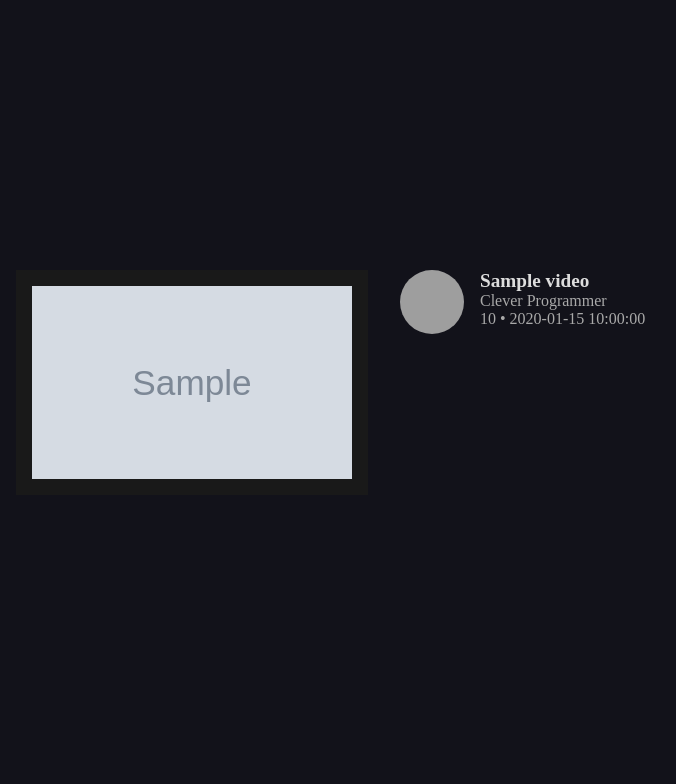
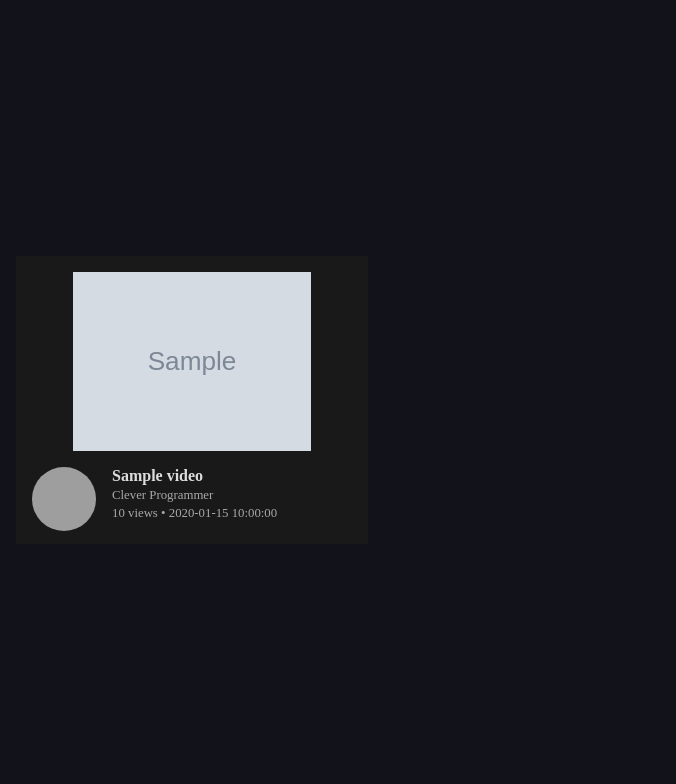
Before and after one commit to Enklior/Api-YouTube-App, a Flask app: page / in a window 1280 px wide. Shown: the top 784 px of the page, without its empty margins (56-732 px from the left). Run offline with Flask 2, Linux system fonts and the light colour scheme; grey boxes marked "Sample" are stand-in pictures; a database or web service that is not in the repository returns one stand-in record (values such as "Sample title"); data that the repository does not hold is empty; grey boxes are pictures that could not be loaded.

Commit message:
Convert YouTube thumbnails into card components

```diff
--- a/main.py
+++ b/main.py
@@ -33,4 +33,12 @@ def index():
   return render_template('index.html',
                         videos=videos)
 
+@app.template_filter()
+def view_format(views):
+    views = float(views)
+    if views > 1000:
+      return f'{(views/1000):1f}'
+
+    return "${:,.2f}".format(value)
+
 app.run(host='0.0.0.0', port=81)
--- a/static/styles.css
+++ b/static/styles.css
@@ -9,49 +9,51 @@ body {
   color: #ddd;
   font-family: 'Avenir Next';
 }
+
 #home {
-   display: grid;
+  display: grid;
   grid-template-columns: 1fr 1fr 1fr;
-/*   grid-gap: 0.8rem; */
-/*   margin: 5rem auto; */
   padding: 10px;
   width: min(90%, 75rem);
 }
 
-/* haha thank you dude i'm telling you! */
-/* hOLLYYY shit!!!!! */
-/*
-yeeeAaa. actually genuinely. replit is fucking king
-yoo replit is king. im at the gym on my iphone coding*/
-/* WHATS UP BOIIIIIIIIII */
-/* WASSSSSUSPPPPPP 👅👅👅👅👅 */
-/* LOLLL  */
+@media only screen and (max-width: 1000px) {
+  #home {
+    display: grid;
+  grid-template-columns: 1fr;
+  place-items: center;
+  padding: 10px;
+  width: min(90%, 75rem);
+  }
+}
+
 .card  {
   background: #191919;
-  height: 20rem;
-  width: 20rem !important;
+  height: 16rem;
+  width: 20rem;
   padding: 1rem;
-
-/*   flex-direction: column; */
-/*   gap: 0.4rem;*/
-
+  display: flex;
+  flex-direction: column;
+  margin-bottom: 1rem;
 }
 
-body > div > div:nth-child(1) {
+.card> div:nth-child(1){
   height: 70%;
+  margin-bottom: 1rem;
+/*   border: 1px solid green; */
 }
 
-body > div > div:nth-child(2) {
+.card> div:nth-child(2) {
   height: 30%;
-
   display: flex;
   gap: 1rem;
+/*   border: 1px solid red; */
 }
 
 .card img {
   height: 100%;
   width: 100%;
-  object-fit: cover;
+  object-fit: contain;
 }
 
 #logo {
@@ -61,12 +63,18 @@ body > div > div:nth-child(2) {
   object-fit: cover;
 }
 
-span {
-  font-size: 1.2rem;
+p {
+/*   font-size: .8rem; */
   font-weight: 600;
+   width: 15rem;
+  white-space: nowrap;
+  overflow: hidden;
+  text-overflow: ellipsis;
+  margin: 0;
 }
 
-p {
+span {
+  font-size: .8rem;
   padding: 0;
   margin: 0;
   color: #a9a9a9;
--- a/templates/components.html
+++ b/templates/components.html
@@ -1,11 +1,12 @@
 {% macro card(video) -%}
 
       <div class='card'>
-        <img
-          src="{{ video['thumbnails'][0]['url'] }}"
-          alt="thumbnail"
-        />
-      </div>
+        <div>
+          <img
+            src="{{ video['thumbnails'][0]['url'] }}"
+            alt="thumbnail"
+          />
+        </div>
       <div>
         <div>
           <img id='logo'
@@ -14,10 +15,11 @@
           />
         </div>
         <div>
-          <span>{{ video['title'] }}</span>
-          <p>Clever Programmer</p>
-          <p>{{ video['stats']['views'] }} • {{ video['publishedTimeText'] }}</p>
+          <p>{{ video['title'] }}</p>
+          <span>Clever Programmer</span></br>
+          <span>{{ "{:,.0f}".format(video['stats']['views']) }} views • {{ video['publishedTimeText'] }}</span>
         </div>
       </div>
+    </div>
 
 {%- endmacro %}
```
